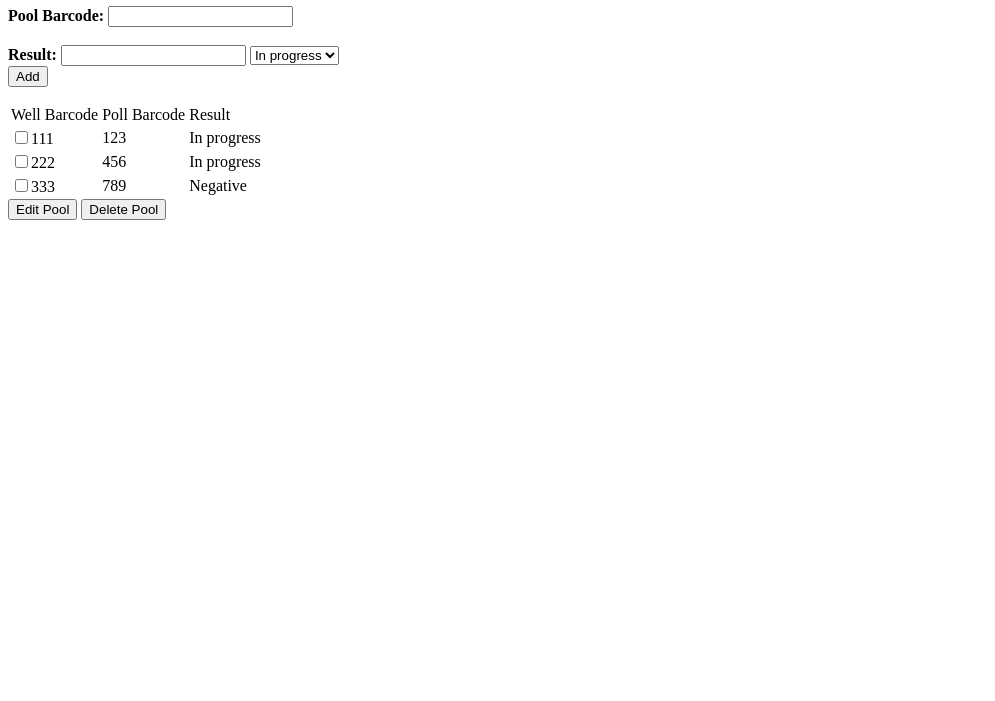
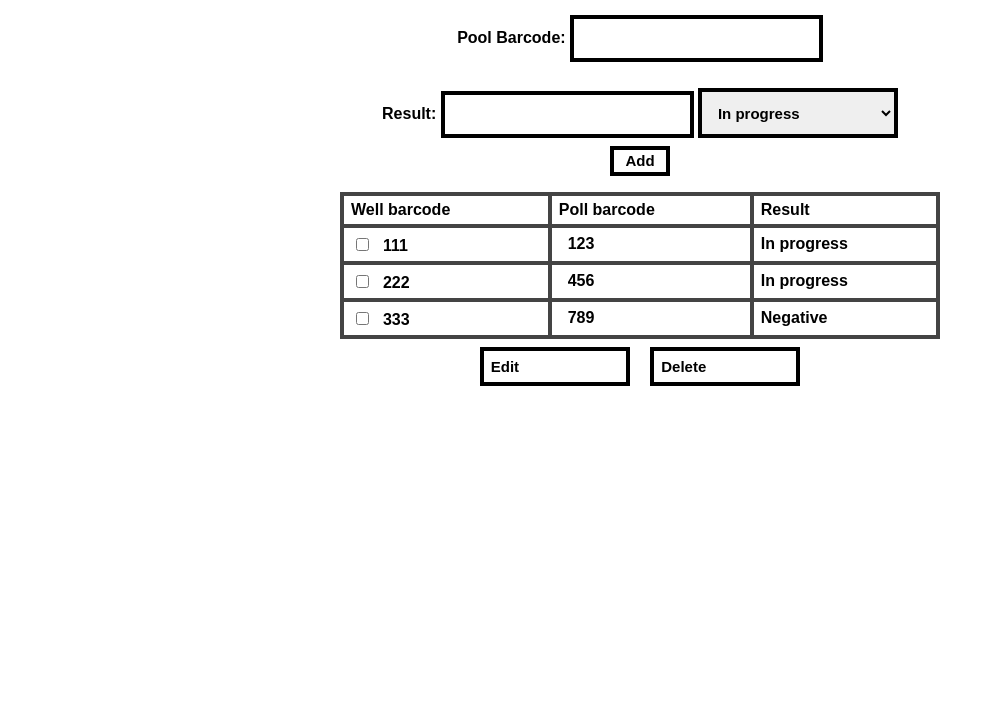
Before and after one commit to YoohaBae/Ulloc_covidTestingSite, a website: page views/welltesting.html in a window 1280 px wide. Shown: the part 99-800 px from the top of the page, without its empty margins (0-995 px from the left). Drawn offline with Linux system fonts and the light colour scheme.

Commit message:
Update welltesting.html

```diff
--- a/views/welltesting.html
+++ b/views/welltesting.html
@@ -1,7 +1,82 @@
 <html>
-
+    <head>
+        <style>
+            h3 {
+                text-align: center;
+            }
+            body {
+                font-family: Arial, Helvetica, sans-serif;
+                text-align: center;
+                align-items: center;
+                justify-content: center;
+                font-style: bold;
+            }
+            input[type=text]{
+                width: 20%;
+                padding: 12px 20px;
+                border: 4px solid #000000;
+                box-sizing: border-box;
+                align-items: center;
+            }
+            select {
+                border: 4px solid #000000;
+                box-sizing: border-box;
+                width: 200;
+                height: 50;
+                font-size: 15px;
+                font-weight: bold;
+                color: black;
+                padding: 12px 12px;
+                margin: 8px 0;
+                cursor: pointer;
+            }
+            input[type=submit]{
+                background-color: white;
+                color: black;
+                border: 4px solid #000000;
+                cursor: pointer;
+                font-size: 15px;
+                font-weight: bold;
+                text-align: center;
+                vertical-align: middle;
+                width: 60;
+                height: 30;
+            }
+            table {
+                width: 600px;
+                border-collapse: collapse;
+                border: 4px solid #000000;
+                align-items: center;
+                justify-content: center;
+                margin: 0 auto;
+            }
+            th, td {
+                border: 4px solid #444444;
+                padding: 5px 7px;
+                font-weight: bold;
+            }
+            input[type=checkbox] {
+                border: 4px solid #000000;
+                box-sizing: border-box;
+                margin: 5px;
+                align-items: center;
+            }
+            button {
+                width: 150px;
+                background-color: white;
+                color: black;
+                padding: 7px 7px;
+                margin: 8px;
+                border: 4px solid #000000;
+                cursor: pointer;
+                text-align: left;
+                font-weight: bold;
+                font-size: 15px;
+            }
+        </style>
+    </head>
 <body>
-    <h1> Well Testing </h1>
+    <h3> Well Testing </h3>
     <b>Well Barcode: </b>
     <input type="text" value=""><br><br>
     <b>Pool Barcode: </b>
@@ -20,16 +95,16 @@
     </form>
     <table id="welltable">
         <tr>
-            <td>Well Barcode</td>
-            <td>Poll Barcode</td>
+            <td>Well barcode</td>
+            <td>Poll barcode</td>
             <td>Result</td>
         </tr>
         <tr>
             <td>
-                <label><input type="checkbox">111</label>
+                <label><input type="checkbox">&nbsp 111</label>
             </td>
             <td>
-                123
+                &nbsp 123
             </td>
             <td>
                 In progress
@@ -37,10 +112,10 @@
         </tr>
         <tr>
             <td>
-                <label><input type="checkbox">222</label>
+                <label><input type="checkbox">&nbsp 222</label>
             </td>
             <td>
-                456
+                &nbsp 456
             </td>
             <td>
                 In progress
@@ -48,18 +123,18 @@
         </tr>
         <tr>
             <td>
-                <label><input type="checkbox">333</label>
+                <label><input type="checkbox">&nbsp 333</label>
             </td>
             <td>
-                789
+                &nbsp 789
             </td>
             <td>
                 Negative
             </td>
         </tr>
     </table>
-    <button>Edit Pool</button>
-    <button>Delete Pool</button>
+    <button>Edit</button>
+    <button>Delete</button>
 </body>
 
 </html>
```
